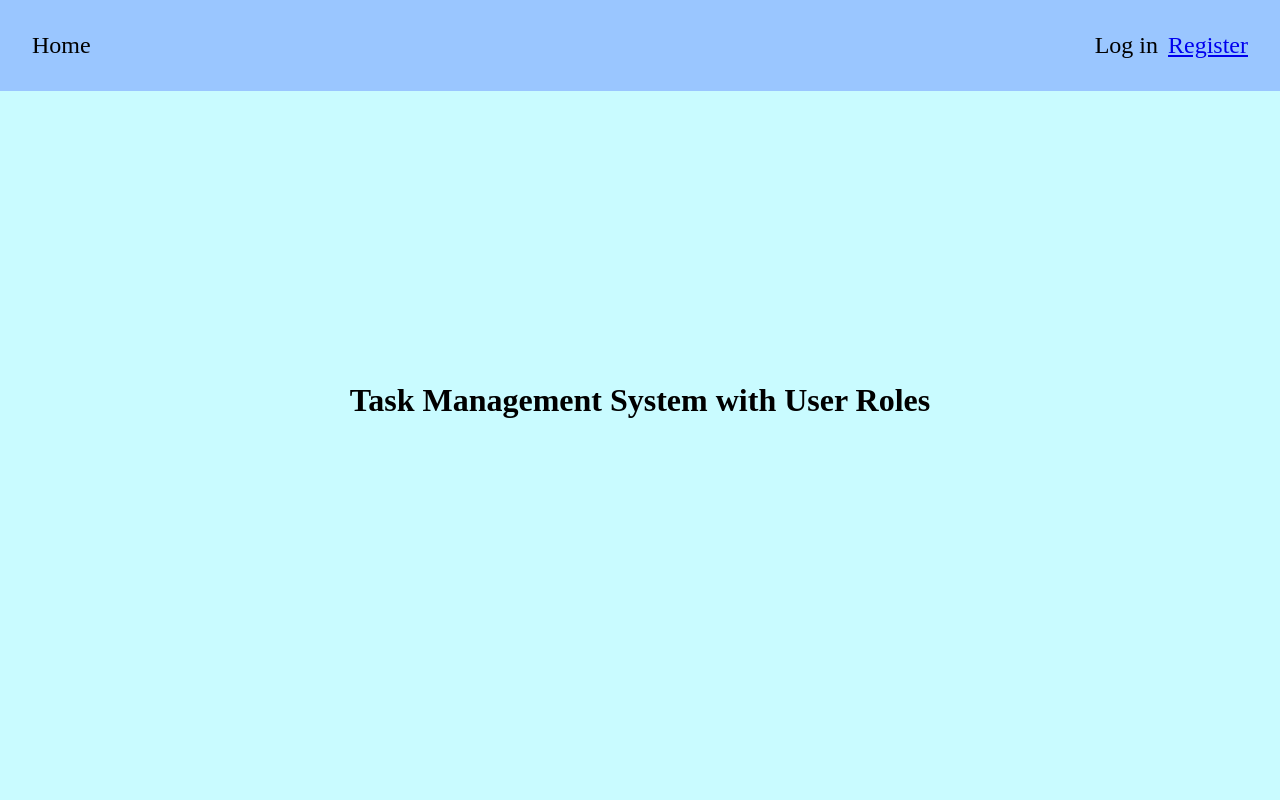
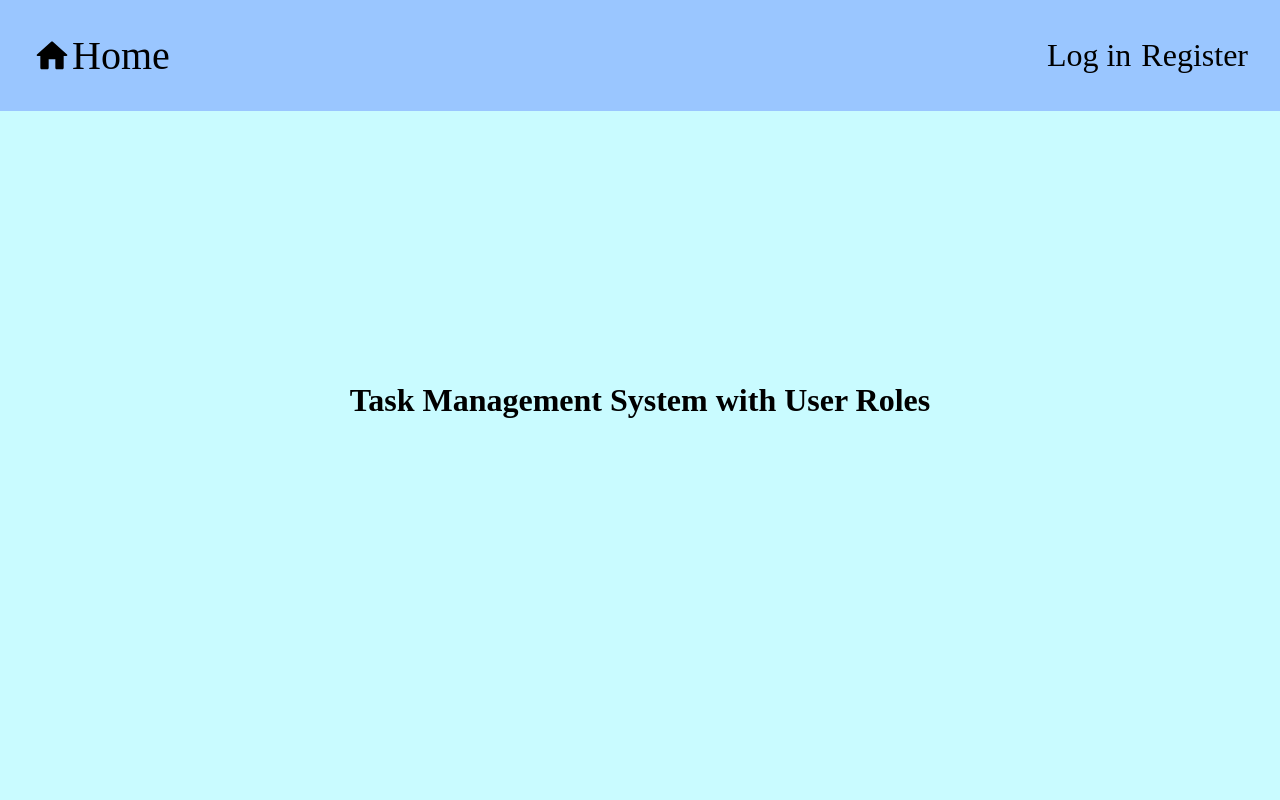
Before and after one commit to joemart/Task-Management-System-with-User-Roles, a PHP site: page / in a window 1280 px wide. Run offline with PHP 8.4, Linux system fonts and the light colour scheme; some libraries are stand-ins or nearby versions.

Commit message:
Add layout css; add home.svg; add navbar items

```diff
--- a/src/includes/header.php
+++ b/src/includes/header.php
@@ -10,19 +10,25 @@
 </head>
 <body>
     <nav class="navbar">
-        <div>Home</div>
+        <div>
+            <a class="slider home_button" href="/">
+                <img src="public/images/home.svg" alt="">
+                <span>Home</span>
+            </a>
+        </div>
         <ul class="navbar_account">
 
             <!-- If not logged in -->
              <?php if (!false): ?>
-            <li>Log in</li>
-            <li><a href="/register">Register</a></li>
+            <li class = "navbar_link_container"><a class="slider navbar_link" href="/login">Log in</a></li>
+            <li class = "navbar_link_container"><a class="slider navbar_link" href="/register">Register</a></li>
+
             <?php endif; ?>
 
             <!-- If logged in -->
             <?php if (!true): ?>
-            <li>Log out</li>
-            <li>Account</li>
+            <li class = "navbar_link_container"><a class="slider navbar_link" href="/logout">Log out</a></li>
+            <li class = "navbar_link_container"><a class="slider navbar_link" href="/account">Account</a></li>
             <?php endif; ?>
         </ul>
     </nav>
--- a/src/views/layout.css
+++ b/src/views/layout.css
@@ -18,6 +18,9 @@ body{
     --gray-bg: #EAEAEA;
     --gray-text-stroke: #8b8b8b;
     --gray-registration: rgba(0,0,0,.5);
+
+    --navbar-text: black;
+    --navbar-text-visited: rgb(129, 129, 129);
 
     --green-bg: #5DFF4E;
     --green-checkmark: #0C8C00;
@@ -59,6 +62,7 @@ nav{
 .navbar{
     display:flex;
     justify-content: space-between;
+    align-items: center;
     flex-direction: row;
 
     padding:2rem;
@@ -66,8 +70,61 @@ nav{
 }
 
 .navbar_account{
+    position:relative;
+    overflow:hidden;
     display: flex;
     flex-direction: row;
     gap:10px;
     list-style: none;
 }
+
+.home_button{
+    position:relative;
+    display: flex;
+    justify-content: center;
+    align-items: center;
+
+    font-size: 2.5rem;
+    color: black;
+    text-decoration: none;
+    overflow: hidden;
+}
+
+.slider{
+    text-decoration: none;
+}
+
+.slider::after{
+    content: "";
+    position: absolute;
+    bottom: 0;
+    left: -100%;
+    width: 100%;
+    height: 2px;
+    background: black;
+    transition: all .3s ease;
+}
+
+.slider:hover::after{
+    left: 0;
+}
+
+.navbar_link_container {
+    position: relative;
+    font-size: 2rem;
+    overflow: hidden;
+    color: var(--navbar-text);
+}
+
+.navbar_link{
+    color: var(--navbar-text);
+    transition: .3s all ease;
+}
+
+.navbar_link:visited{
+    color: var(--navbar-text-visited);
+}
+
+.navbar_link:active{
+    color: red;
+}
```
Also changed, not shown: src/public/images/home.svg (added).
